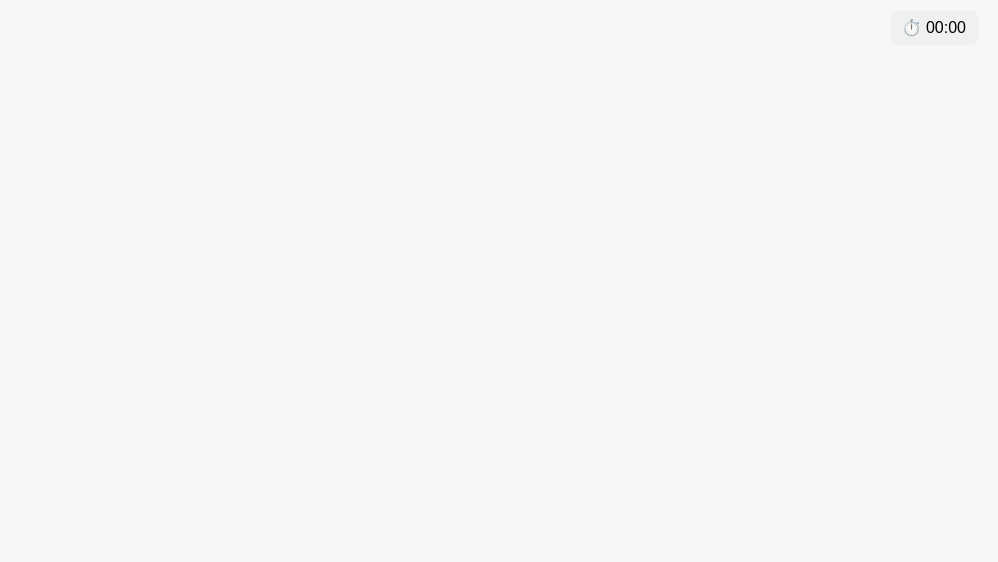
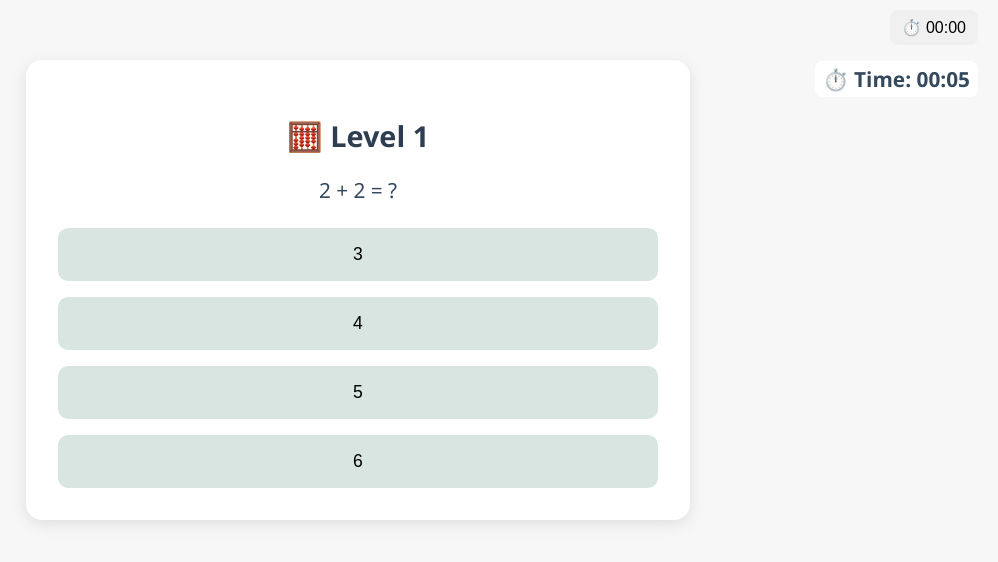
Before and after one commit to kelinjo/bachelor-thesis-experiment, a React (Create React App) app: page /task3 in a window 1280 px wide. Before the commit this address had no page. Shown: the top 562 px of the page, without its empty margins (282-1280 px from the left). Built offline with nearby package versions, Linux system fonts and the light colour scheme.

Commit message:
hints look like real notificatons, for some reason they appear in instructions and end screens but rest works.. Third task added also, exportable same task 1 and 2

```diff
--- a/src/App.js
+++ b/src/App.js
@@ -1,25 +1,28 @@
-import React from "react";
 import { BrowserRouter as Router, Routes, Route } from "react-router-dom";
 import LandingPage from "./components/LandingPage";
 import Task1Instructions from "./components/Task1Instructions";
 import Task1 from "./components/Task1";
 import Task2Instructions from "./components/Task2Instructions";
 import Task2 from "./components/Task2";
+import Task3Instructions from "./components/Task3Instructions"; // ✅ important
+import Task3 from "./components/Task3"; // ✅ important
 import SummaryPage from "./components/SummaryPage";
 import GlobalTimer from "./components/GlobalTimer";
-import NotificationSystem from "./components/NotificationSystem"; // ✅ NEW IMPORT
+import NotificationSystem from "./components/NotificationSystem";
 
 function App() {
   return (
     <Router>
-      <GlobalTimer /> {/* ✅ Always visible */}
-      <NotificationSystem /> {/* ✅ Now tracking + showing notifications */}
+      <GlobalTimer />
+      <NotificationSystem />
       <Routes>
         <Route path="/" element={<LandingPage />} />
         <Route path="/task1-instructions" element={<Task1Instructions />} />
         <Route path="/task1" element={<Task1 />} />
         <Route path="/task2-instructions" element={<Task2Instructions />} />
         <Route path="/task2" element={<Task2 />} />
+        <Route path="/task3-instructions" element={<Task3Instructions />} /> {/* ✅ */}
+        <Route path="/task3" element={<Task3 />} /> {/* ✅ */}
         <Route path="/summary" element={<SummaryPage />} />
       </Routes>
     </Router>
--- a/src/components/Task2.js
+++ b/src/components/Task2.js
@@ -4,8 +4,8 @@ import { useNavigate } from "react-router-dom";
 import "../styles/Task2.css";
 
 const levels = {
-  1: { diskCount: 3, pegCount: 3 },
-  2: { diskCount: 4, pegCount: 3 },
+  1: { diskCount: 3, pegCount: 3 }, /*
+  2: { diskCount: 4, pegCount: 3 }, */
 };
 
 function Task2() {
@@ -101,7 +101,7 @@ function Task2() {
         <p>Total Task Time: {formattedTime}</p>
         <p>Total Moves Made: {totalMoves}</p>
         <p>Efficiency: <strong>{efficiency}%</strong></p>
-        <button onClick={() => navigate("/summary")}>Go to Summary</button>
+        <button onClick={() => navigate("/task3-instructions")}>Next Task</button>
       </div>
     );
   }
--- /dev/null
+++ b/src/components/Task3.js
@@ -0,0 +1,139 @@
+// src/components/Task3.js
+import React, { useEffect, useRef, useState } from "react";
+import { useNavigate } from "react-router-dom";
+import "../styles/Task3.css";
+
+const mathLevels = {
+  1: { question: "2 + 2 = ?", options: [3, 4, 5, 6], correct: 4 },
+  2: { question: "10 - 3 = ?", options: [6, 7, 8, 9], correct: 7 },
+  3: { question: "3 × 4 = ?", options: [7, 12, 11, 14], correct: 12 },
+  4: { question: "16 ÷ 2 = ?", options: [6, 7, 8, 9], correct: 8 },
+  5: { question: "√49 = ?", options: [5, 6, 7, 8], correct: 7 },
+  6: { question: "12 + 4 × 2 = ?", options: [20, 18, 16, 22], correct: 20 },
+  7: { question: "15 ÷ (3 × 1) = ?", options: [3, 5, 6, 7], correct: 5 },
+  8: { question: "x + 4 = 10. Solve x.", options: [5, 6, 7, 8], correct: 6 },
+  9: { question: "√(64) ÷ 2 = ?", options: [2, 4, 6, 8], correct: 4 },
+  10: { question: "(5 × 2) + 3 = ?", options: [13, 11, 12, 10], correct: 13 },
+  11: { question: "9 + 6 ÷ 3 = ?", options: [11, 13, 15, 17], correct: 11 },
+  12: { question: "3² + √16 = ?", options: [11, 12, 13, 14], correct: 13 },
+  13: { question: "Solve: x/2 = 6", options: [10, 12, 13, 14], correct: 12 },
+  14: { question: "Simplify: (3 + 5) × 2", options: [14, 15, 16, 17], correct: 16 },
+  15: { question: "Solve: x - 3 = 4", options: [5, 6, 7, 8], correct: 7 },
+  16: { question: "What is 1/2 of 36?", options: [16, 17, 18, 19], correct: 18 },
+  17: { question: "x = 10. What is x²?", options: [100, 90, 80, 70], correct: 100 },
+  18: { question: "Solve: 2(x + 3) = 14", options: [5, 6, 7, 8], correct: 4 },
+  19: { question: "What is the average of 10, 15, and 25?", options: [15, 16.6, 18, 20], correct: 16.6 },
+  20: { question: "Solve: (√81 + 5) × 2", options: [26, 28, 30, 32], correct: 28 },
+};
+
+const Task3 = () => {
+  const navigate = useNavigate();
+  const [currentLevel, setCurrentLevel] = useState(1);
+  const [answers, setAnswers] = useState([]);
+  const [startTime, setStartTime] = useState(Date.now());
+  const [taskElapsedTime, setTaskElapsedTime] = useState(0);
+  const [taskCompleted, setTaskCompleted] = useState(false);
+  const intervalRef = useRef(null);
+
+  useEffect(() => {
+    setStartTime(Date.now());
+    intervalRef.current = setInterval(() => {
+      setTaskElapsedTime(Date.now() - startTime);
+    }, 1000);
+    return () => clearInterval(intervalRef.current);
+  }, []);
+
+  useEffect(() => {
+    const hintLevels = [3, 12, 20];
+    if (hintLevels.includes(currentLevel)) {
+      const event = new CustomEvent("triggerHint", { detail: currentLevel });
+      window.dispatchEvent(event);
+    }
+  }, [currentLevel]);
+
+  const handleAnswer = (selected) => {
+    const q = mathLevels[currentLevel];
+    const correct = selected === q.correct;
+
+    setAnswers((prev) => [...prev, { level: currentLevel, selected, correct }]);
+
+    if (currentLevel < 20) {
+      setCurrentLevel((prev) => prev + 1);
+    } else {
+      clearInterval(intervalRef.current);
+      const totalCorrect = answers.filter((a) => a.correct).length + (correct ? 1 : 0);
+      const accuracyPercent = ((totalCorrect / 20) * 100).toFixed(1);
+      const formattedTime = formatTime(Date.now() - startTime);
+
+      localStorage.setItem(
+        "task3Results",
+        JSON.stringify({
+          time: formattedTime,
+          correct: totalCorrect,
+          total: 20,
+          accuracy: accuracyPercent,
+        })
+      );
+
+      setTaskCompleted(true); // ✅ go to end screen instead of summary immediately
+    }
+  };
+
+  const formatTime = (ms) => {
+    const totalSeconds = Math.floor(ms / 1000);
+    const minutes = Math.floor(totalSeconds / 60).toString().padStart(2, "0");
+    const seconds = (totalSeconds % 60).toString().padStart(2, "0");
+    return `${minutes}:${seconds}`;
+  };
+
+  const question = mathLevels[currentLevel];
+
+  // ✅ Task 3 End Screen
+  if (taskCompleted) {
+    const totalCorrect = answers.filter((a) => a.correct).length;
+    const accuracyPercent = ((totalCorrect / 20) * 100).toFixed(1);
+    const formattedTime = formatTime(taskElapsedTime);
+
+    return (
+      <div className="task3-container">
+        <h2>🎉 Task 3 Complete!</h2>
+        <p>You've completed all 20 math questions!</p>
+        <p>Total Task Time: {formattedTime}</p>
+        <p>You answered {totalCorrect} out of 20 questions correctly.</p>
+        <p>Accuracy: <strong>{accuracyPercent}%</strong></p>
+        <button onClick={() => navigate("/summary")}>Proceed to Summary</button>
+      </div>
+    );
+  }
+
+  // 🔥 Normal Game Screen (still solving)
+  return (
+    <div className="task3-container">
+      <p
+        style={{
+          position: "fixed",
+          top: "40px",
+          right: "20px",
+          background: "#fff",
+          padding: "4px 8px",
+          borderRadius: "8px",
+          fontWeight: "bold",
+        }}
+      >
+        ⏱️ Time: {formatTime(taskElapsedTime)}
+      </p>
+
+      <h2>🧮 Level {currentLevel}</h2>
+      <p>{question.question}</p>
+      <div className="options">
+        {question.options.map((opt, idx) => (
+          <button key={idx} onClick={() => handleAnswer(opt)}>
+            {opt}
+          </button>
+        ))}
+      </div>
+    </div>
+  );
+};
+
+export default Task3;
--- /dev/null
+++ b/src/components/Task3Instructions.js
@@ -0,0 +1,46 @@
+// src/components/Task3Instructions.js
+import React from "react";
+import { useNavigate } from "react-router-dom";
+
+function Task3Instructions() {
+  const navigate = useNavigate();
+
+  return (
+    <div className="container">
+      <h2>➕ Task 3: Quick Math</h2>
+      <p>
+        In this final task, you’ll solve a series of arithmetic problems. These will gradually increase in difficulty — starting with simple addition and ending with equations, square roots, and fractions.
+      </p>
+
+      <h3>🧠 What to Expect</h3>
+      <ul>
+        <li>🧮 20 multiple-choice questions</li>
+        <li>🔢 Topics include: addition, subtraction, multiplication, division, square roots, and simple equations</li>
+        <li>🧗‍♂️ Difficulty increases as you progress</li>
+      </ul>
+
+      <h3>🎮 How to Play</h3>
+      <ul>
+        <li>👁️ You’ll see one question at a time with four possible answers</li>
+        <li>✅ Click the answer you believe is correct</li>
+        <li>🚀 Once you answer, the next question will appear automatically</li>
+      </ul>
+
+      <h3>📊 What We Measure</h3>
+      <ul>
+        <li>⏱️ How long you take to complete the full task</li>
+        <li>⏳ Time spent per question (to analyze hesitation/difficulty)</li>
+        <li>✅ How many correct answers you get</li>
+        <li>📉 Accuracy and response speed across all 20 questions</li>
+      </ul>
+
+      <p>
+        Try to be both <strong>fast</strong> and <strong>accurate</strong> — your performance matters!
+      </p>
+
+      <button onClick={() => navigate("/task3")}>Start Task</button>
+    </div>
+  );
+}
+
+export default Task3Instructions;
--- /dev/null
+++ b/src/styles/Task3.css
@@ -0,0 +1,62 @@
+/* styles/Task3.css */
+.task3-container {
+    max-width: 600px;
+    margin: 60px auto;
+    padding: 2rem;
+    background-color: #ffffff;
+    border-radius: 16px;
+    box-shadow: 0 4px 16px rgba(0, 0, 0, 0.1);
+    text-align: center;
+    font-family: 'Segoe UI', sans-serif;
+    position: relative;
+    animation: fadeIn 0.5s ease-in-out;
+  }
+
+  .task3-container h2 {
+    font-size: 1.8rem;
+    color: #2c3e50;
+    margin-bottom: 1rem;
+  }
+
+  .task3-container p {
+    font-size: 1.3rem;
+    color: #34495e;
+    margin-bottom: 1.5rem;
+  }
+
+  .options {
+    display: flex;
+    flex-direction: column;
+    gap: 1rem;
+    margin-top: 1rem;
+  }
+
+  .options button {
+    background-color: #d8e5e1;
+    border: none;
+    padding: 1rem 1.5rem;
+    font-size: 1.1rem;
+    border-radius: 10px;
+    cursor: pointer;
+    transition: background-color 0.2s ease;
+    font-weight: 500;
+  }
+
+  .options button:hover {
+    background-color: #bed7cf;
+  }
+
+  .options button:active {
+    transform: scale(0.98);
+  }
+
+  @keyframes fadeIn {
+    from {
+      opacity: 0;
+      transform: translateY(12px);
+    }
+    to {
+      opacity: 1;
+      transform: translateY(0);
+    }
+  }
```
Also changed, not shown: src/components/NotificationSystem.js (+36 -19 lines), src/components/SummaryPage.js (+21 -0 lines).
